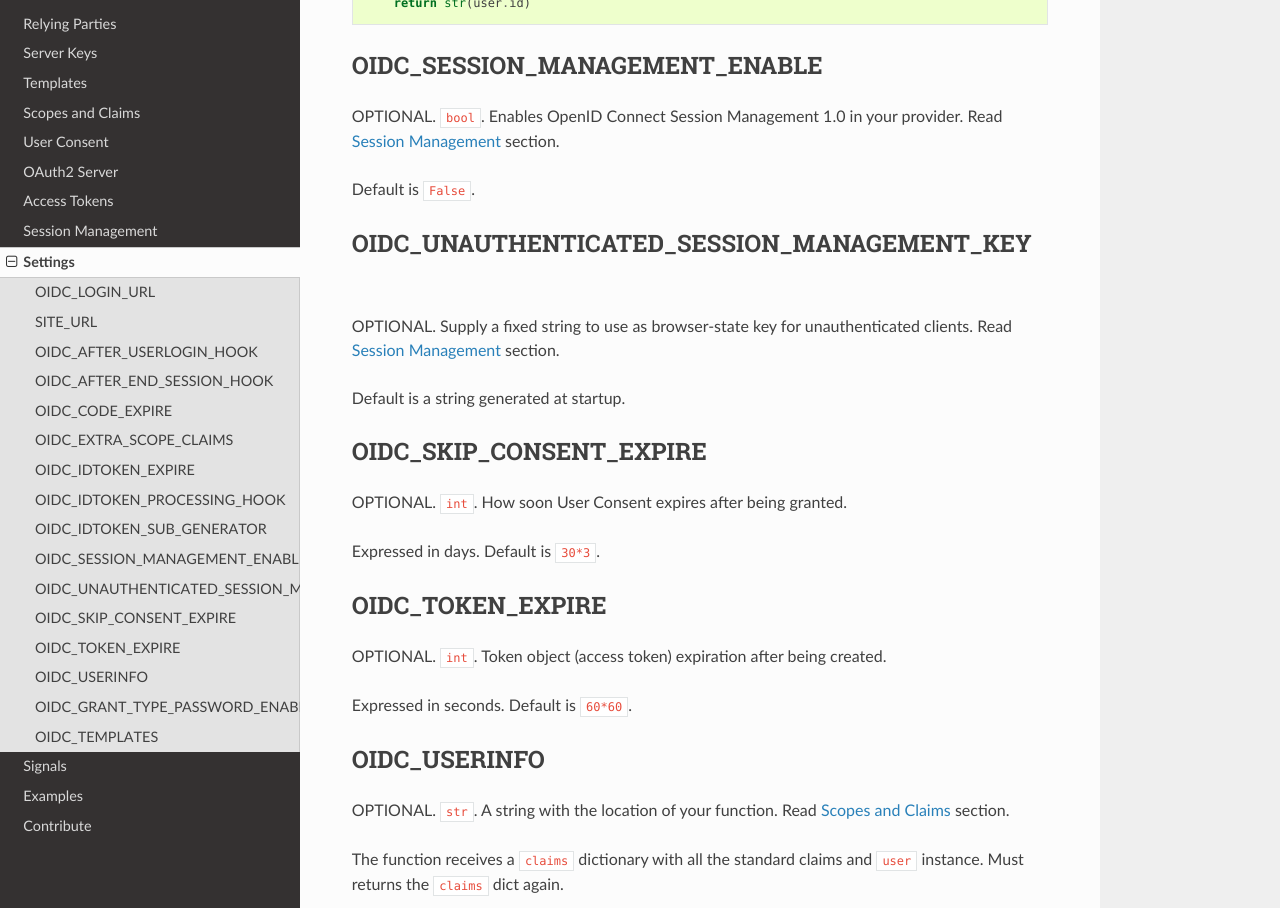
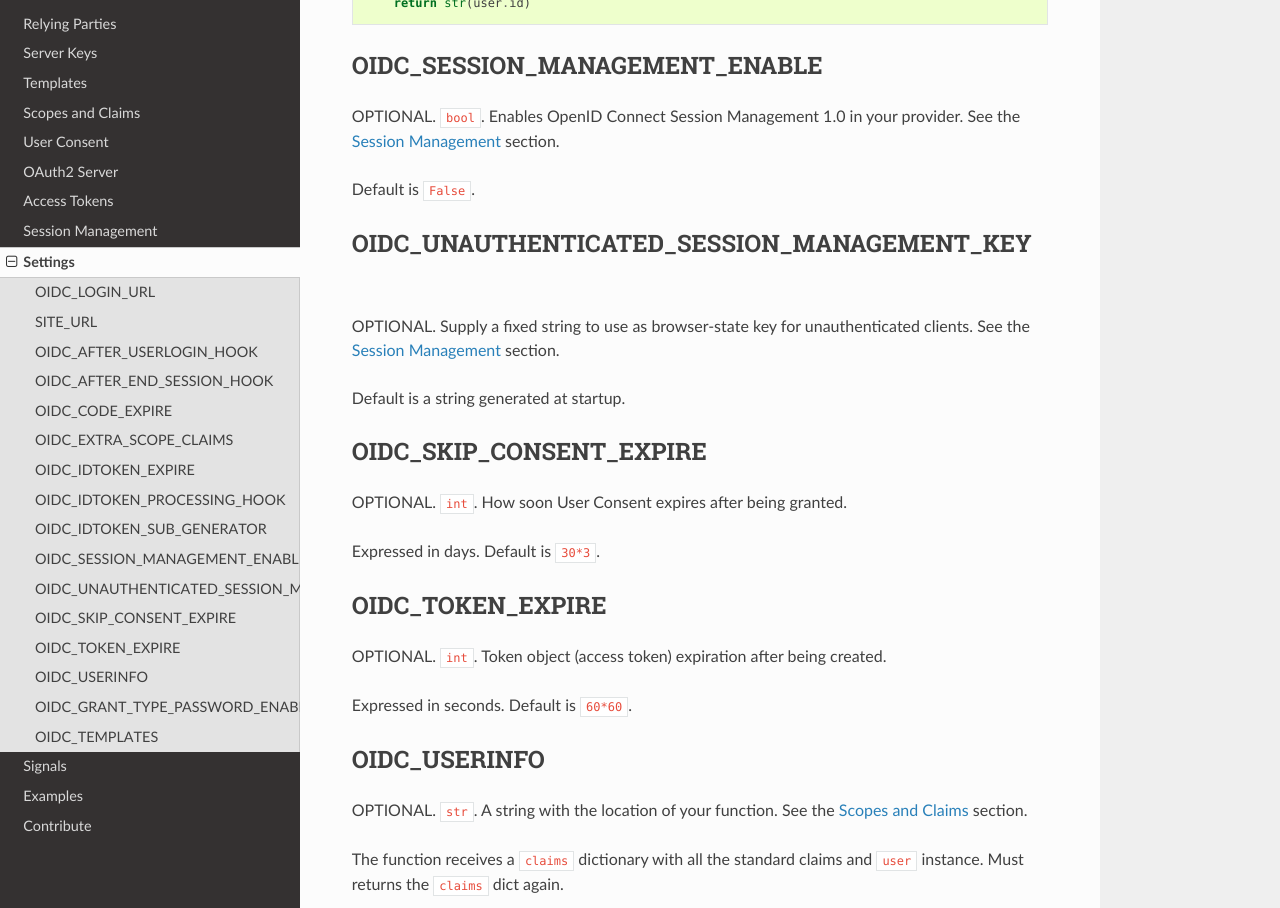
Before and after one commit to juanifioren/django-oidc-provider, a Sphinx documentation site: the page built from docs/sections/settings.rst, in a window 1280 px wide and 1400 px high, scrolled down 2511 px. Shown: the part 151-1059 px from the top of the window. Built offline with Sphinx 7.4.7 and the Read the Docs theme 2.0.0, drawn with Linux system fonts in a browser that asks for light colours.

Commit message:
Changed wording

```diff
--- a/docs/sections/settings.rst
+++ b/docs/sections/settings.rst
@@ -106,14 +106,14 @@ Default is::
 OIDC_SESSION_MANAGEMENT_ENABLE
 ==============================
 
-OPTIONAL. ``bool``. Enables OpenID Connect Session Management 1.0 in your provider. Read :ref:`sessionmanagement` section.
+OPTIONAL. ``bool``. Enables OpenID Connect Session Management 1.0 in your provider. See the :ref:`sessionmanagement` section.
 
 Default is ``False``.
 
 OIDC_UNAUTHENTICATED_SESSION_MANAGEMENT_KEY
 ===========================================
 
-OPTIONAL. Supply a fixed string to use as browser-state key for unauthenticated clients. Read :ref:`sessionmanagement` section.
+OPTIONAL. Supply a fixed string to use as browser-state key for unauthenticated clients. See the :ref:`sessionmanagement` section.
 
 Default is a string generated at startup.
 
@@ -134,7 +134,7 @@ Expressed in seconds. Default is ``60*60``.
 OIDC_USERINFO
 =============
 
-OPTIONAL. ``str``. A string with the location of your function. Read :ref:`scopesclaims` section.
+OPTIONAL. ``str``. A string with the location of your function. See the :ref:`scopesclaims` section.
 
 The function receives a ``claims`` dictionary with all the standard claims and ``user`` instance. Must returns the ``claims`` dict again.
 
```
